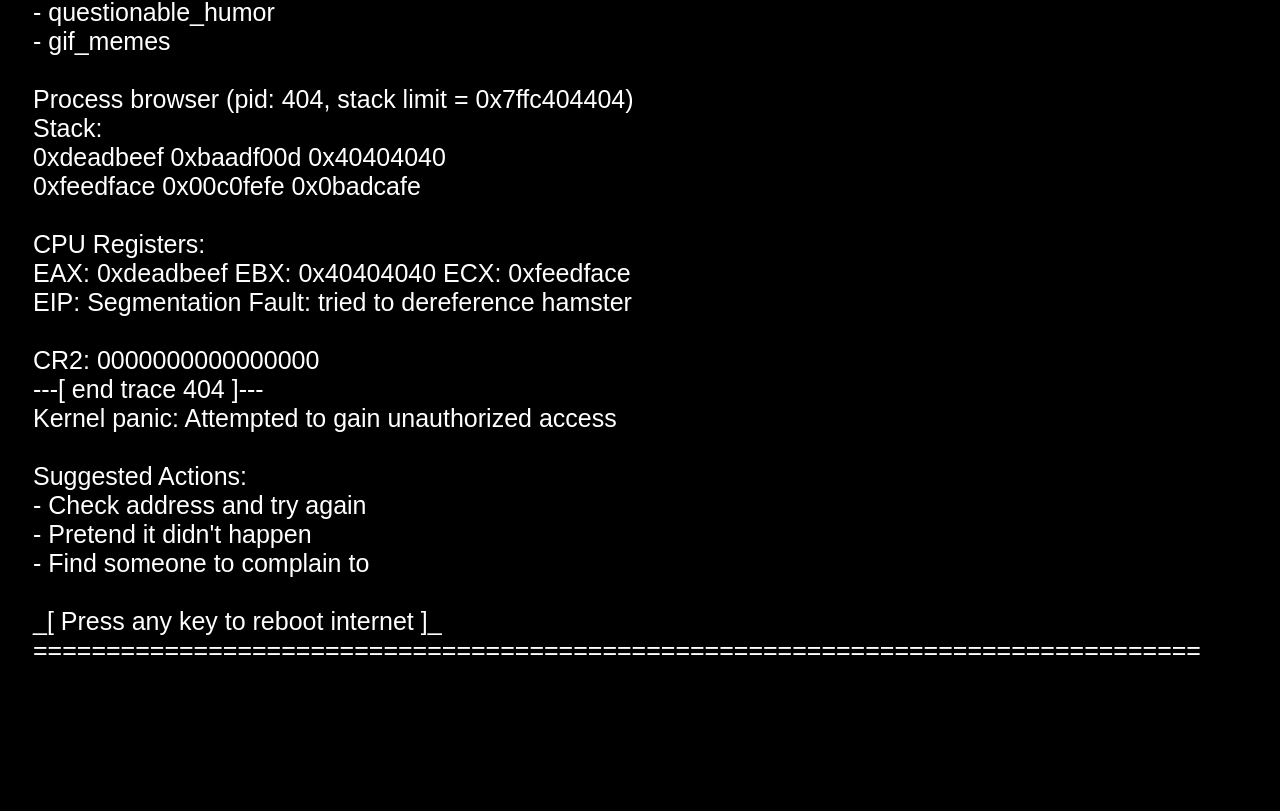
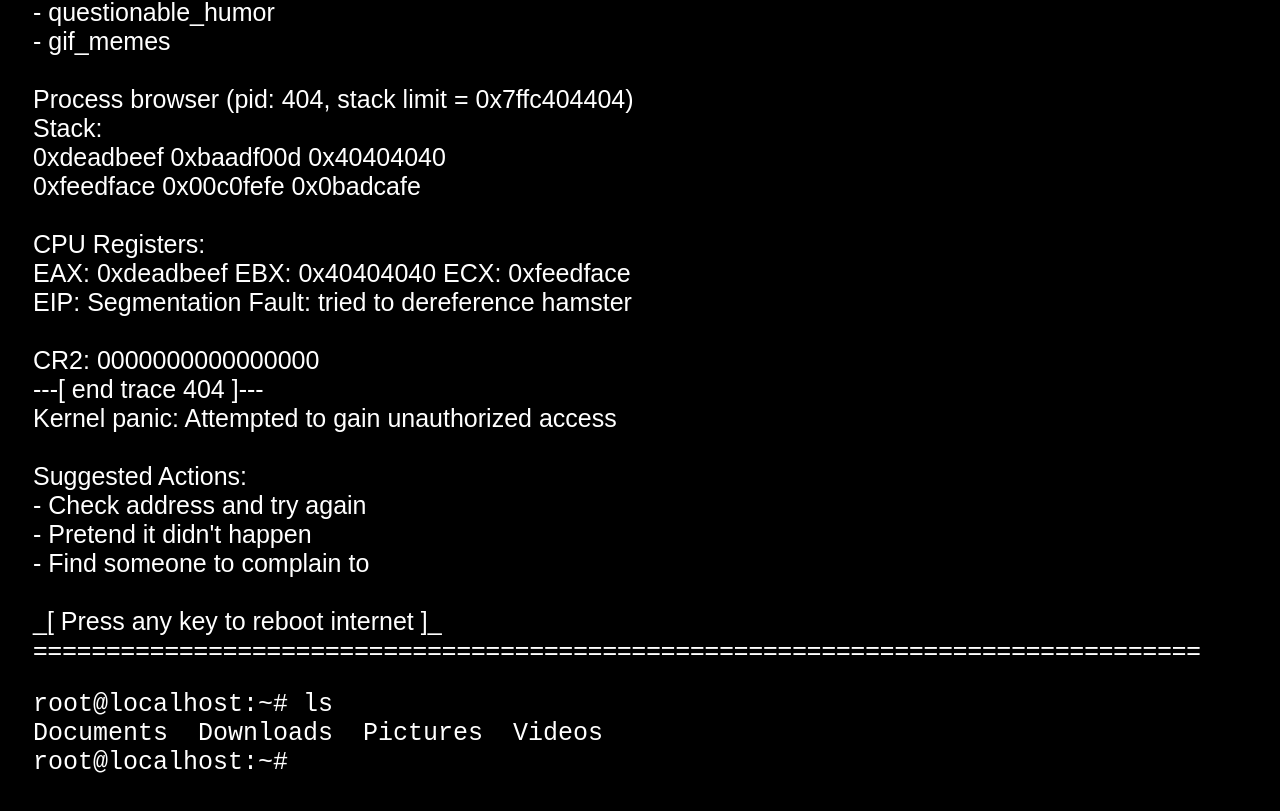
Before and after one commit to AngelGonePro/angelgonepro.github.io, a website: page index.html in a window 1280 px wide. Shown: the part 728-1539 px from the top of the page. Before the commit the page ends 1426 px from the top, so only its background shows below. Drawn offline with Linux system fonts and the light colour scheme.

Commit message:
Update index.html

```diff
--- a/index.html
+++ b/index.html
@@ -97,5 +97,21 @@ function myFunction() {
 <br>_[ Press any key to reboot internet ]_
 <br>================================================================================
 
+<pre id="cli"></pre>
+<script>
+const text = `root@localhost:~# ls
+Documents  Downloads  Pictures  Videos
+root@localhost:~# `;
+let i = 0;
+function type() {
+  if (i < text.length) {
+    document.getElementById("cli").textContent += text.charAt(i);
+    i++;
+    setTimeout(type, 50);
+  }
+}
+type();
+</script>
+
 </body>
 </html>
```
